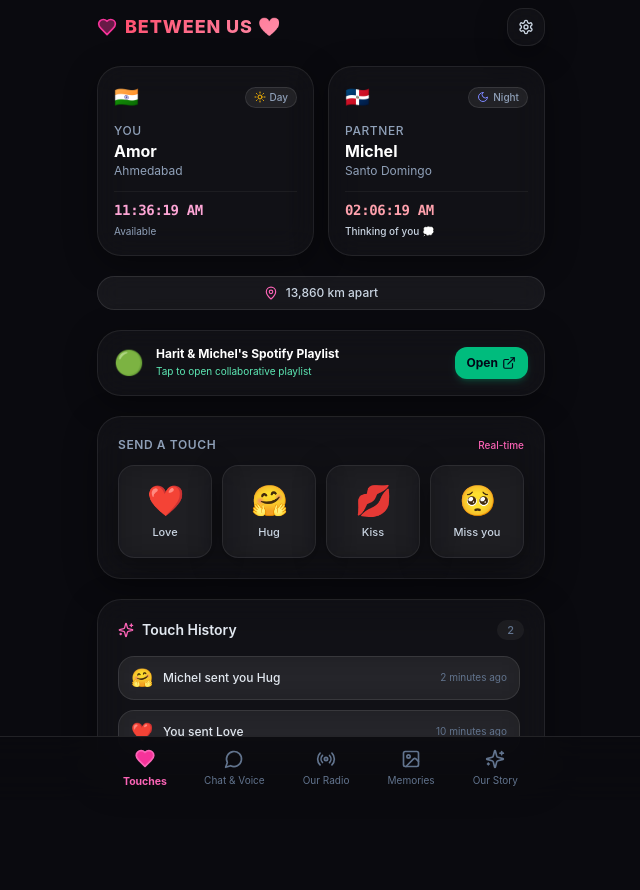
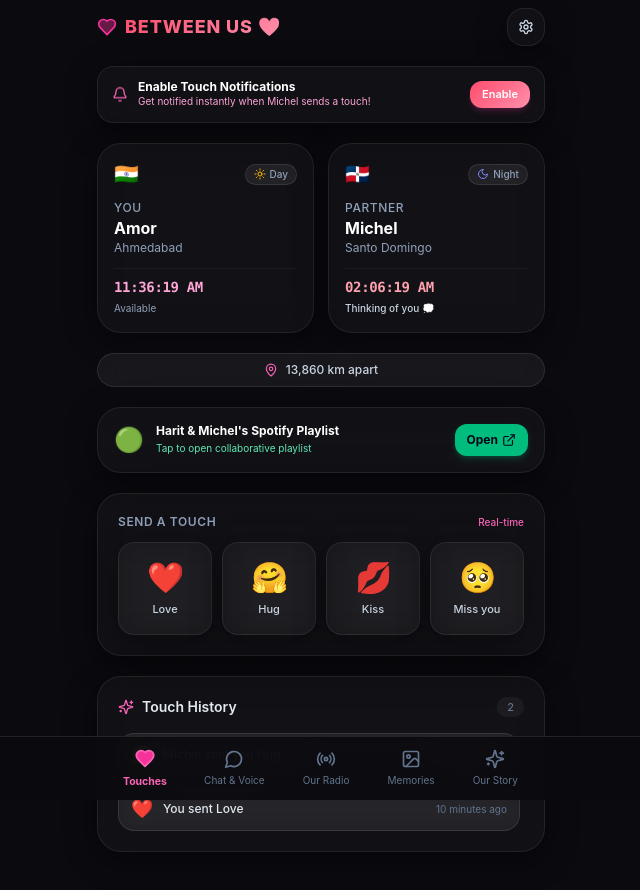
Before and after one commit to Harit-mi/Between-US, a React (Vite) app: page / in a window 1280 px wide. Shown: the top 890 px of the page, without its empty margins (319-959 px from the left). Built offline with nearby package versions, Linux system fonts and the light colour scheme; no server answers.

Commit message:
Add Enable Touch Notifications banner and browser notification permission handler

```diff
--- a/src/components/HomeView.tsx
+++ b/src/components/HomeView.tsx
@@ -1,8 +1,8 @@
 import React, { useState, useEffect } from 'react';
 import { useTranslation } from 'react-i18next';
-import { Settings, Sun, Moon, MapPin, Heart, Sparkles, ExternalLink } from 'lucide-react';
+import { Settings, Sun, Moon, MapPin, Heart, Sparkles, ExternalLink, Bell } from 'lucide-react';
 import { getCountryFlag, calculateDistanceKm } from '../lib/geo';
-import { triggerHaptic } from '../lib/vibration';
+import { triggerHaptic, sendBrowserNotification } from '../lib/vibration';
 import { TouchFeed } from './TouchFeed';
 
 interface HomeViewProps {
@@ -25,6 +25,9 @@ export const HomeView: React.FC<HomeViewProps> = ({
   const { t, i18n } = useTranslation();
   const [currentTime, setCurrentTime] = useState(new Date());
   const [activeTouchAnim, setActiveTouchAnim] = useState<string | null>(null);
+  const [notifGranted, setNotifGranted] = useState(
+    typeof window !== 'undefined' && 'Notification' in window && Notification.permission === 'granted'
+  );
 
   const SPOTIFY_PLAYLIST_FULL_URL = 'https://open.spotify.com/playlist/52Fiun5SvbLRCHBpPyitEa?si=0dbf85e6f8fb429c&pt=4bddc171140376f3850ef498f18b30d8';
 
@@ -35,6 +38,17 @@ export const HomeView: React.FC<HomeViewProps> = ({
     }, 1000);
     return () => clearInterval(timer);
   }, []);
+
+  const handleEnableNotifications = async () => {
+    triggerHaptic(50);
+    if (typeof window !== 'undefined' && 'Notification' in window) {
+      const permission = await Notification.requestPermission();
+      if (permission === 'granted') {
+        setNotifGranted(true);
+        sendBrowserNotification('Between Us ❤️', 'Touch notifications enabled! You will now be notified when Michel sends a touch.', '❤️');
+      }
+    }
+  };
 
   // Format local time given an IANA timezone string
   const formatLocalTime = (tz: string) => {
@@ -87,6 +101,12 @@ export const HomeView: React.FC<HomeViewProps> = ({
     setActiveTouchAnim(option.name_en);
     setTimeout(() => setActiveTouchAnim(null), 600);
     onSendTouch(option);
+
+    // Send test notification locally as well if enabled
+    if (notifGranted) {
+      const partnerName = partnerProfile?.nickname || partnerProfile?.name || 'Michel';
+      sendBrowserNotification('Between Us ❤️', `Sent ${option.emoji} ${option.name_en} to ${partnerName}!`, option.emoji);
+    }
   };
 
   const userFlag = getCountryFlag(userProfile?.country);
@@ -115,6 +135,25 @@ export const HomeView: React.FC<HomeViewProps> = ({
             <Settings className="w-4 h-4 text-slate-300" />
           </button>
         </div>
+
+        {/* Enable Notification Banner (If not yet enabled) */}
+        {!notifGranted && (
+          <div className="glass-card rounded-2xl p-3.5 border border-pink-500/30 bg-gradient-to-r from-pink-950/40 to-purple-950/40 flex items-center justify-between text-xs">
+            <div className="flex items-center gap-2.5">
+              <Bell className="w-4 h-4 text-pink-400 animate-bounce" />
+              <div>
+                <p className="font-bold text-white leading-none">Enable Touch Notifications</p>
+                <p className="text-[10px] text-pink-300 mt-0.5">Get notified instantly when Michel sends a touch!</p>
+              </div>
+            </div>
+            <button
+              onClick={handleEnableNotifications}
+              className="py-1.5 px-3 rounded-xl gradient-accent-bg text-white font-semibold text-[11px] shadow-md shadow-pink-500/20 active:scale-95 transition shrink-0"
+            >
+              Enable
+            </button>
+          </div>
+        )}
 
         {/* Dual Partner Cards */}
         <div className="grid grid-cols-2 gap-3.5">
@@ -194,7 +233,7 @@ export const HomeView: React.FC<HomeViewProps> = ({
           </span>
         </div>
 
-        {/* SPOTIFY PLAYLIST CARD (Featured right on main Home Screen!) */}
+        {/* SPOTIFY PLAYLIST CARD */}
         <div className="glass-card rounded-3xl p-4 border border-emerald-500/40 bg-gradient-to-r from-emerald-950/40 via-slate-900/60 to-purple-950/40 flex items-center justify-between shadow-xl">
           <div className="flex items-center gap-3">
             <span className="text-2xl">🟢</span>
```
